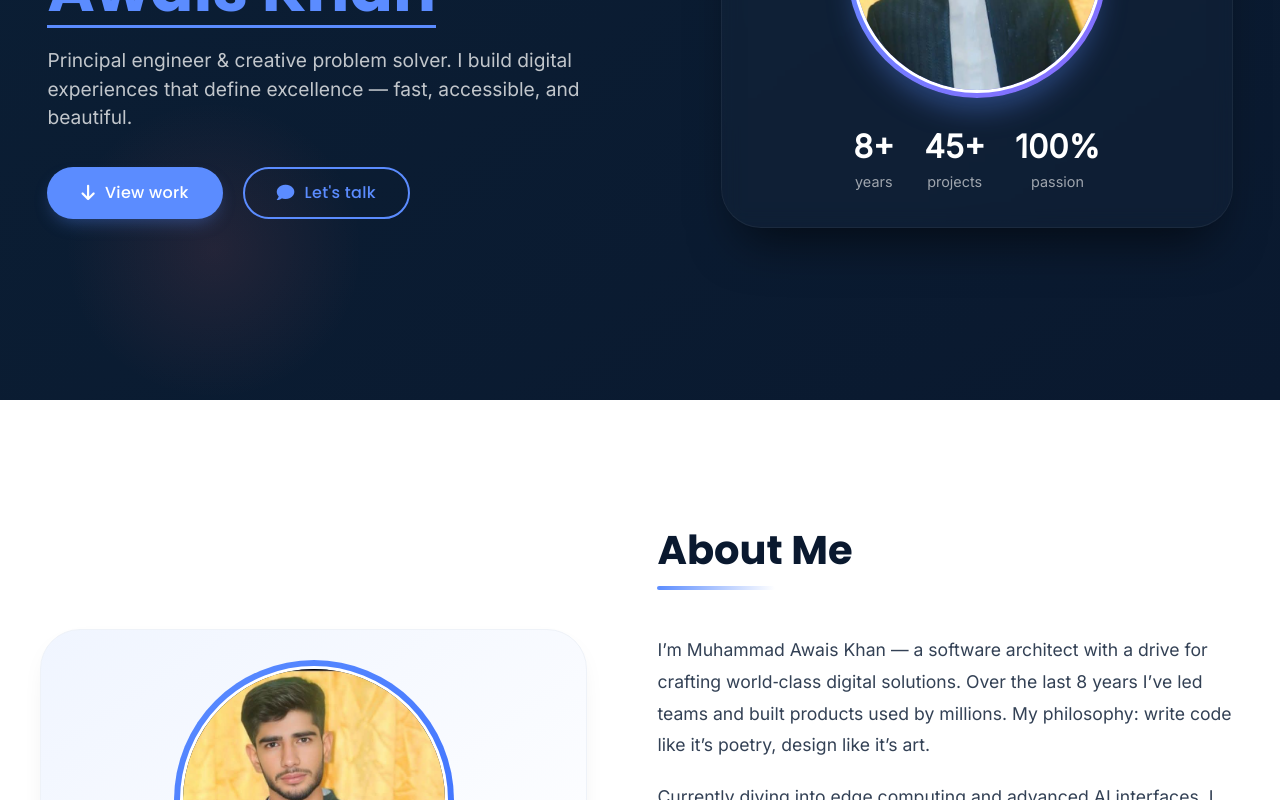
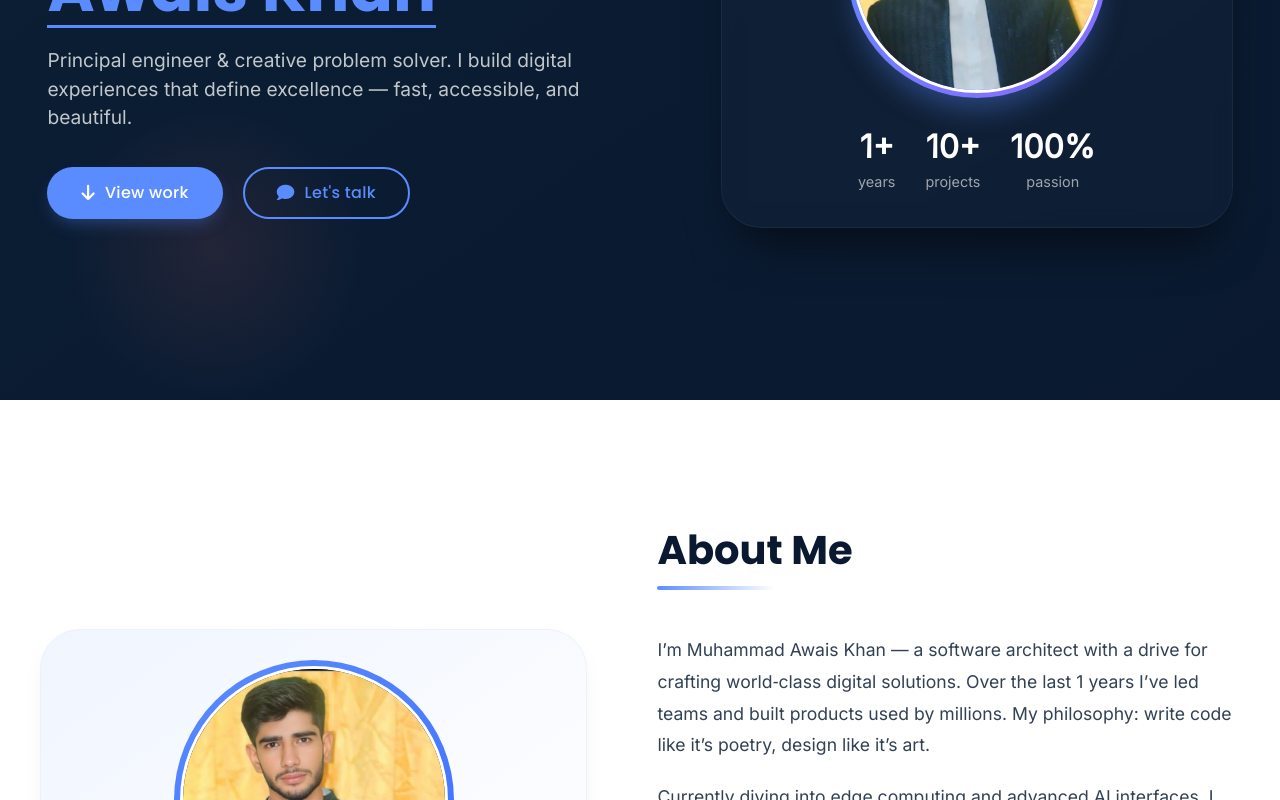
Before and after one commit to Hamzaakhunzada152/muhammadawaiskhanprotfolio, a plain HTML site: page index.html in a window 1280 px wide. Shown: the part 400-1200 px from the top of the page. Drawn offline with Linux system fonts and the light colour scheme.

Commit message:
Add files via upload

```diff
--- a/index.html
+++ b/index.html
@@ -639,8 +639,8 @@
             });
           </script>
           <div class="hero-stats">
-            <div class="stat-item"><span class="stat-number">8+</span><span class="stat-label">years</span></div>
-            <div class="stat-item"><span class="stat-number">45+</span><span class="stat-label">projects</span></div>
+            <div class="stat-item"><span class="stat-number">1+</span><span class="stat-label">years</span></div>
+            <div class="stat-item"><span class="stat-number">10+</span><span class="stat-label">projects</span></div>
             <div class="stat-item"><span class="stat-number">100%</span><span class="stat-label">passion</span></div>
           </div>
         </div>
@@ -664,7 +664,7 @@
         </div>
         <div class="about-content">
           <h2 class="section-title">About Me</h2>
-          <p class="about-text">I’m Muhammad Awais Khan — a software architect with a drive for crafting world‑class digital solutions. Over the last 8 years I’ve led teams and built products used by millions. My philosophy: write code like it’s poetry, design like it’s art.</p>
+          <p class="about-text">I’m Muhammad Awais Khan — a software architect with a drive for crafting world‑class digital solutions. Over the last 1 years I’ve led teams and built products used by millions. My philosophy: write code like it’s poetry, design like it’s art.</p>
           <p class="about-text" style="margin-top: -10px;">Currently diving into edge computing and advanced AI interfaces. I mentor, speak at meetups, and contribute to OSS when I’m not designing systems.</p>
           <div class="skill-tags">
             <span class="skill-tag">React/Next</span>
```
